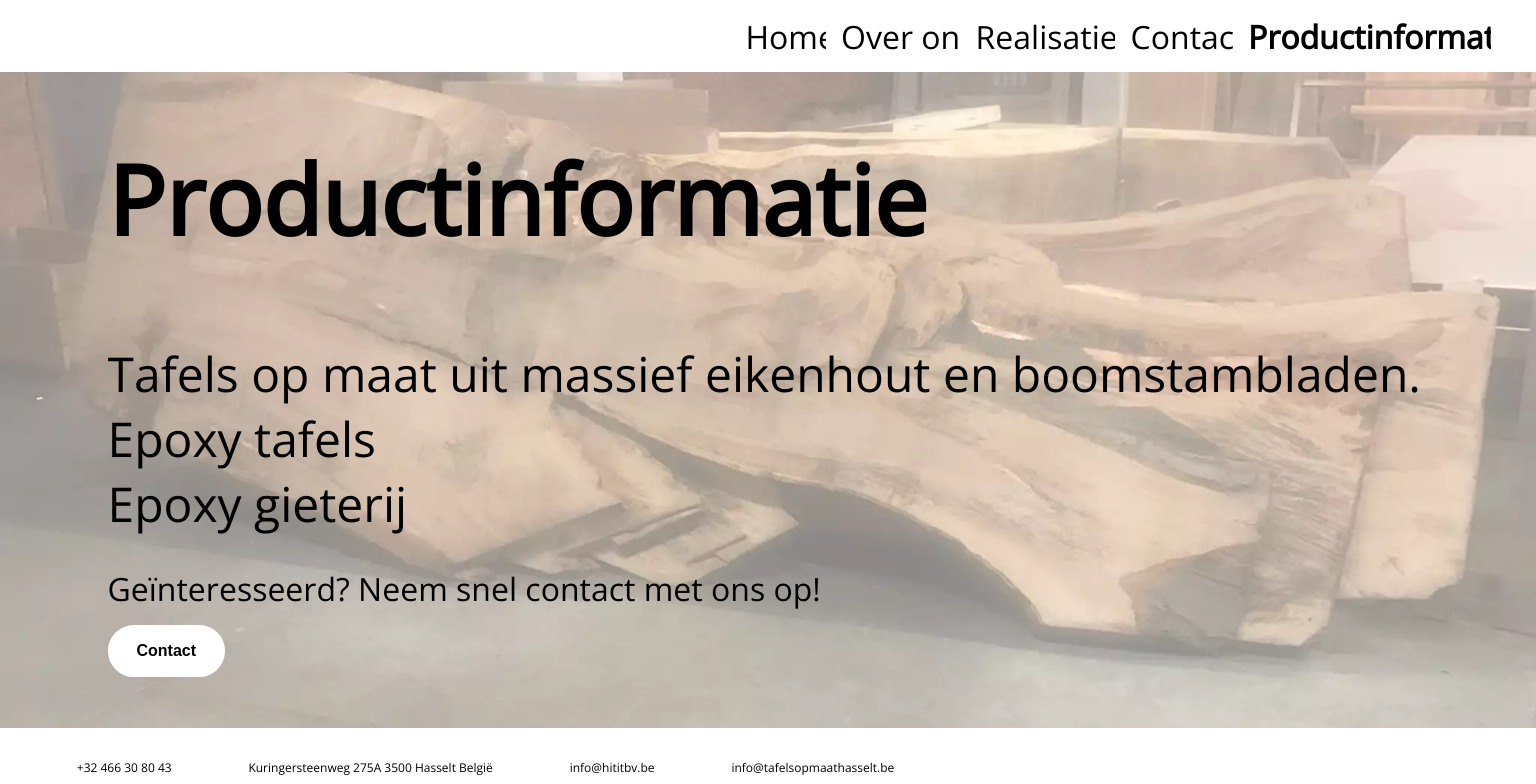
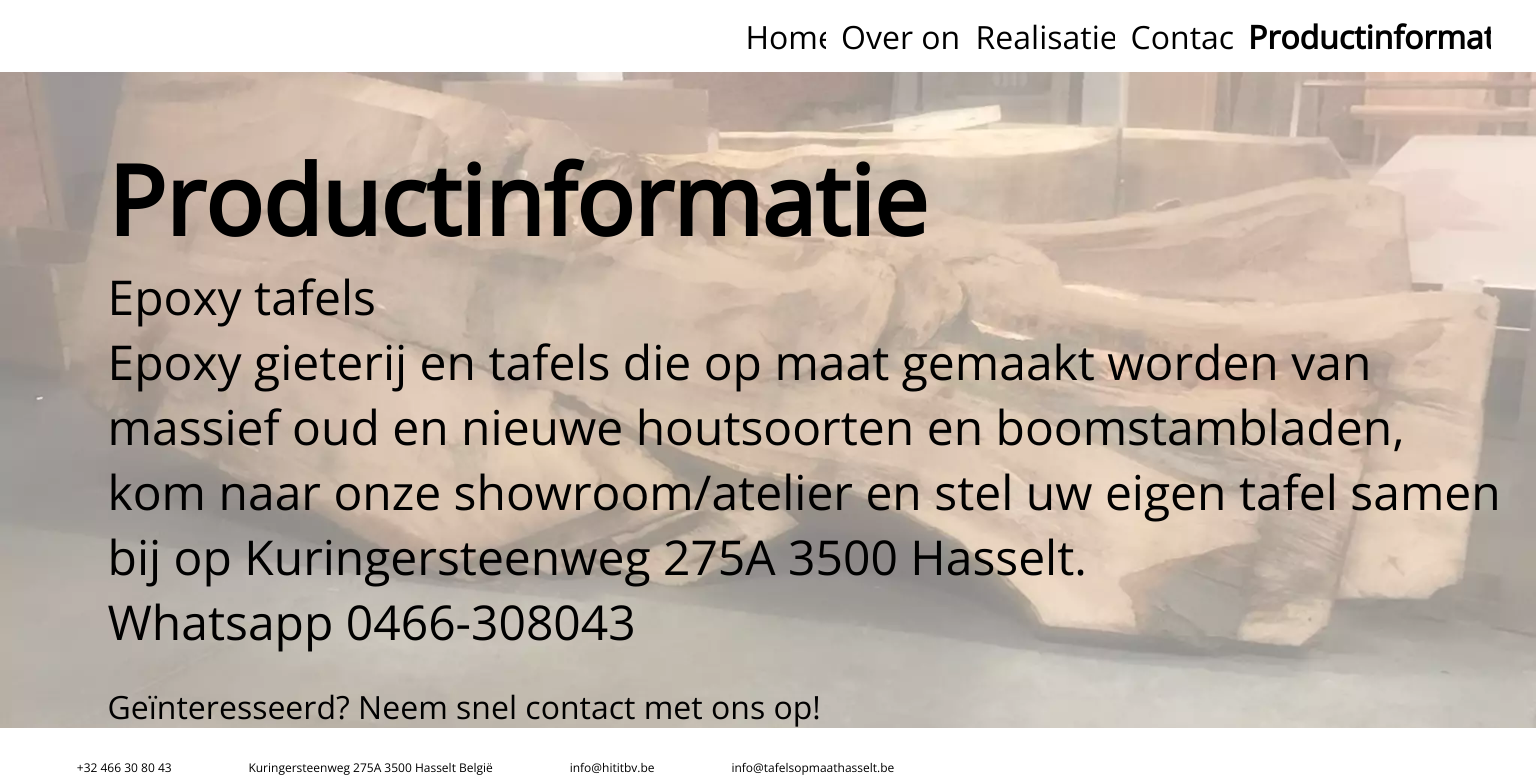
Before and after one commit to ZacharyPlayss/tafelsopmaat, a Vue app in the folder Front-end/: page /Productinformatie in a window 1536 px wide. Shown: the top 784 px of the page. Built offline with nearby package versions, Linux system fonts and the light colour scheme.

Commit message:
Update productinformatie

```diff
--- a/Front-end/src/views/Productinformatie.vue
+++ b/Front-end/src/views/Productinformatie.vue
@@ -2,9 +2,10 @@
   <div class="Productinformatie">
       <h2>Productinformatie</h2>
       <ul>
-          <li>Tafels op maat uit massief eikenhout en boomstambladen.</li>
           <li>Epoxy tafels</li>
-          <li>Epoxy gieterij</li>
+          <li>Epoxy gieterij en tafels die op maat gemaakt worden van massief oud en nieuwe houtsoorten en boomstambladen,</li>
+          <li>kom naar onze showroom/atelier en stel uw eigen tafel samen bij op Kuringersteenweg 275A 3500 Hasselt. </li>
+          <li>Whatsapp 0466-308043</li>
       </ul>
        <!-- <p>Kom vrijblijvend langs en stel zelf uw tafel samen!</p>-->
       <p>Geïnteresseerd? Neem snel contact met ons op!</p>
@@ -50,7 +51,7 @@
 @media (min-width:1385px) {
     .Productinformatie > ul{
          font-size:3rem;
-         margin-top:5%;
+         margin-top:0%;
     }
      .Productinformatie > p{
     margin-top:2%;
```
